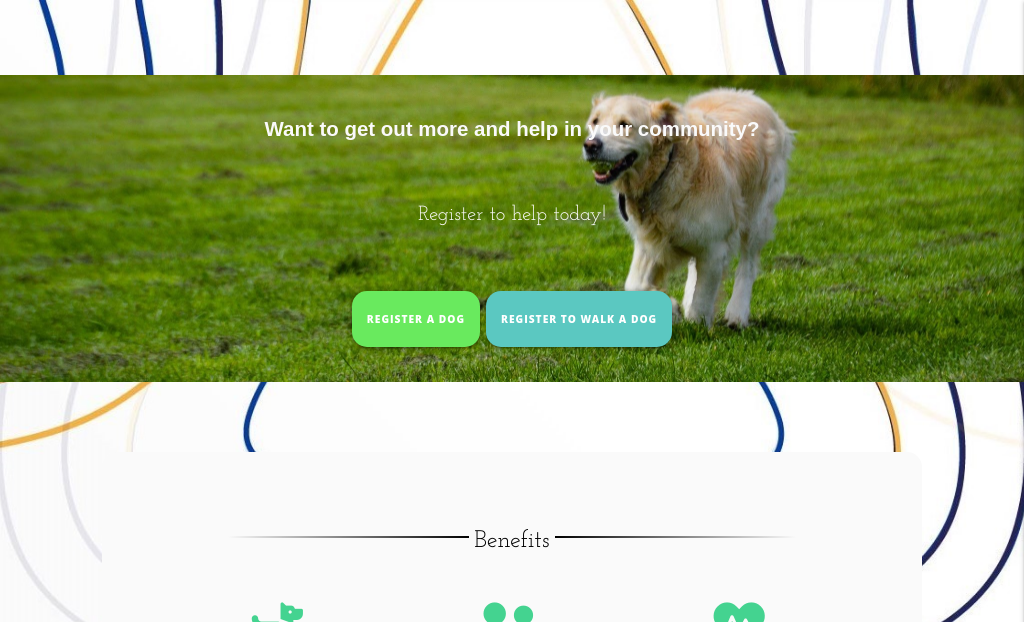
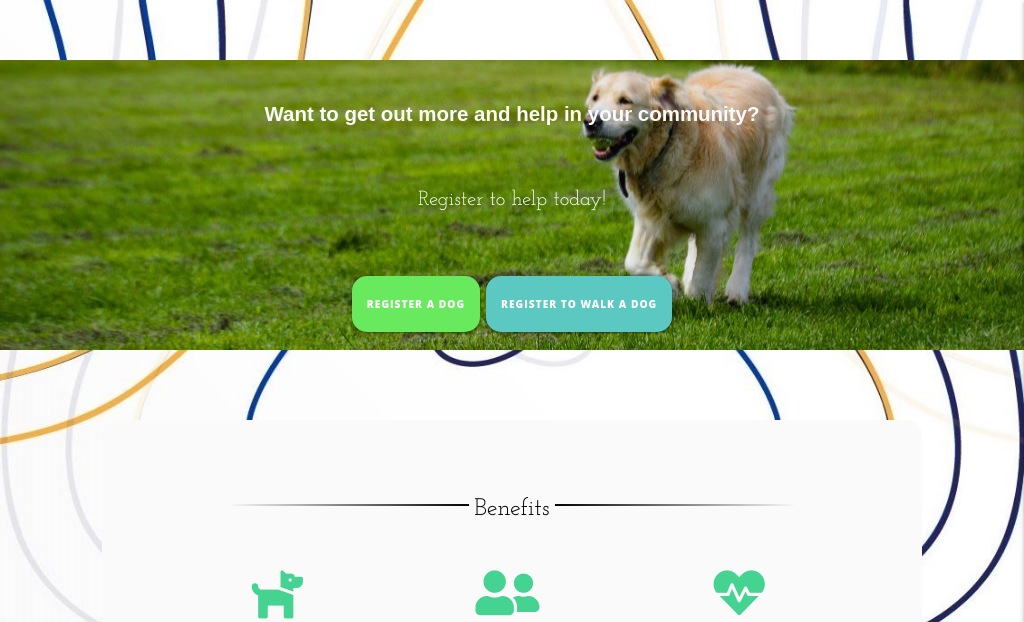
Before and after one commit to Code-Institute-Submissions/DamSenton-Walkies_AprResub, a Flask app: page / in a window 1024 px wide. Shown: the top 622 px of the page. Run offline with Flask 2, Linux system fonts and the light colour scheme; some libraries are stand-ins or nearby versions.

Commit message:
more breakpoint adjustments, they never work how you want all the time

```diff
--- a/static/css/style.css
+++ b/static/css/style.css
@@ -74,10 +74,26 @@ header.masthead {
     overflow: hidden;
 }
 
-@media screen and (max-width: 800px) {
+@media screen and (max-width: 1100px) {
     .masthead-content{
         margin-top: 60px;
         background-size: cover;
+    }
+}
+
+@media screen and (min-width: 801px){
+    .masthead-content{
+        background-size: cover;
+
+        height: 30rem;
+    }
+}
+
+@media screen and (max-width: 1100px){
+    .masthead-content{
+        background-size: cover;
+        margin-top: 60px;
+        height: 20rem;
     }
 }
 
```
